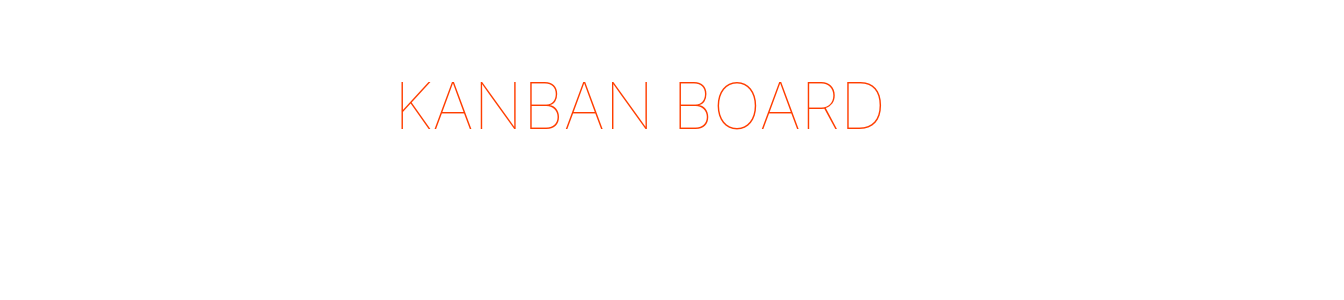
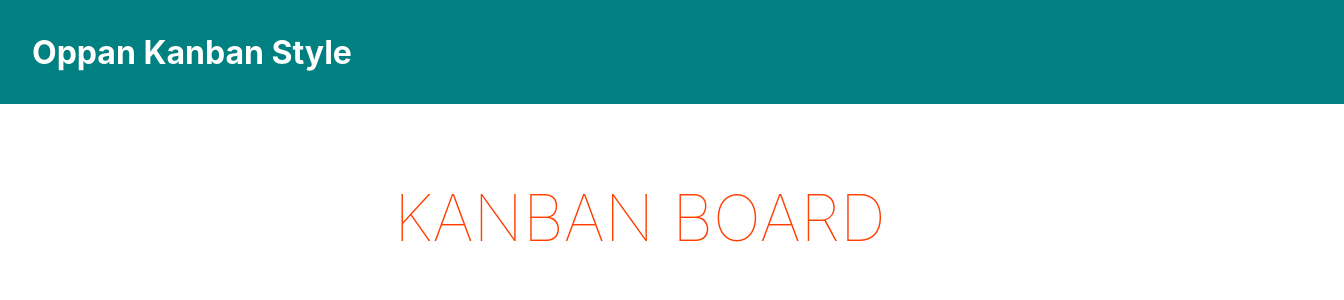
Before and after one commit to willemverbuyst/oppan-kanban-style-client, a Svelte app: page / in a window 1280 px wide. Shown: the top 300 px of the page, 1344 px wide, since content can reach past the window. Built offline with nearby package versions, Linux system fonts and the light colour scheme.

Commit message:
Create header

```diff
--- a/public/global.css
+++ b/public/global.css
@@ -1,4 +1,5 @@
-html, body {
+html,
+body {
   position: relative;
   width: 100%;
   height: 100%;
@@ -7,13 +8,14 @@ html, body {
 body {
   color: #333;
   margin: 0;
-	padding: 8px;
+  padding: 0;
   box-sizing: border-box;
-	font-family: -apple-system, BlinkMacSystemFont, "Segoe UI", Roboto, Oxygen-Sans, Ubuntu, Cantarell, "Helvetica Neue", sans-serif;
+  font-family: -apple-system, BlinkMacSystemFont, 'Segoe UI', Roboto,
+    Oxygen-Sans, Ubuntu, Cantarell, 'Helvetica Neue', sans-serif;
 }
 
 a {
-	color: rgb(0,100,200);
+  color: rgb(0, 100, 200);
   text-decoration: none;
 }
 
@@ -22,14 +24,17 @@ a:hover {
 }
 
 a:visited {
-	color: rgb(0,80,160);
+  color: rgb(0, 80, 160);
 }
 
 label {
   display: block;
 }
 
-input, button, select, textarea {
+input,
+button,
+select,
+textarea {
   font-family: inherit;
   font-size: inherit;
   -webkit-padding: 0.4em 0;
--- a/public/index.html
+++ b/public/index.html
@@ -1,18 +1,17 @@
 <!DOCTYPE html>
 <html lang="en">
-<head>
-	<meta charset='utf-8'>
-	<meta name='viewport' content='width=device-width,initial-scale=1'>
+  <head>
+    <meta charset="utf-8" />
+    <meta name="viewport" content="width=device-width,initial-scale=1" />
 
-	<title>Svelte app</title>
+    <title>Kanban</title>
 
-	<link rel='icon' type='image/png' href='/favicon.png'>
-	<link rel='stylesheet' href='/global.css'>
-	<link rel='stylesheet' href='/build/bundle.css'>
+    <link rel="icon" type="image/png" href="/favicon.png" />
+    <link rel="stylesheet" href="/global.css" />
+    <link rel="stylesheet" href="/build/bundle.css" />
 
-	<script defer src='/build/bundle.js'></script>
-</head>
+    <script defer src="/build/bundle.js"></script>
+  </head>
 
-<body>
-</body>
+  <body></body>
 </html>
--- a/src/App.svelte
+++ b/src/App.svelte
@@ -1,4 +1,5 @@
 <script>
+  import Navbar from './Navbar.svelte';
 </script>
 
 <style>
@@ -23,6 +24,7 @@
   }
 </style>
 
+<Navbar />
 <main>
   <h1>Kanban board</h1>
 </main>
--- /dev/null
+++ b/src/Navbar.svelte
@@ -0,0 +1,14 @@
+<style>
+  div {
+    color: #fff;
+    display: flex;
+    padding: 0.7rem 2rem;
+    width: 100%;
+    margin-bottom: 1rem;
+    background-color: teal;
+  }
+</style>
+
+<div>
+  <h1>Oppan Kanban Style</h1>
+</div>
```
Lines whose indentation alone changed are shown as unchanged.
